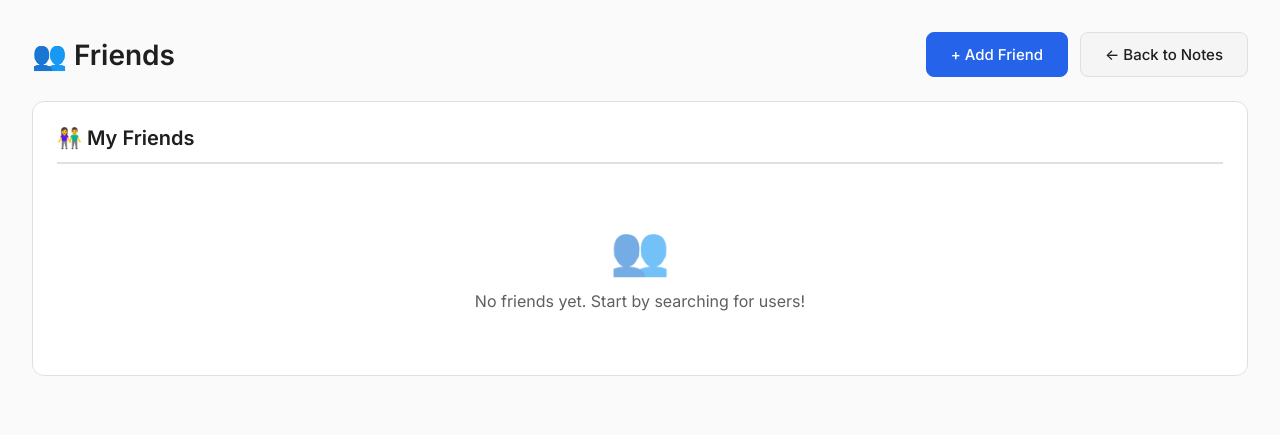
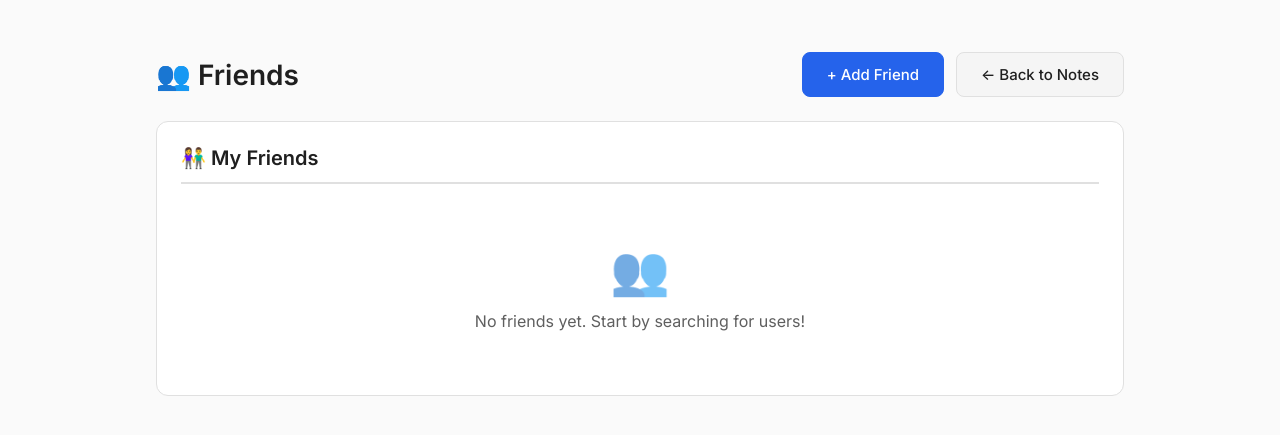
Before and after one commit to AchilleasG/notes-app, a Django app: page /friends/ in a window 1280 px wide. Shown: the part 78-513 px from the top of the page. Run offline with Django 5.2, Linux system fonts and the light colour scheme; the visitor is signed in with stand-in values (Sample User, id 1); data that the repository does not hold is empty; some libraries are stand-ins or nearby versions.

Commit message:
Fix extra CSS block placement

```diff
--- a/notes/templates/base.html
+++ b/notes/templates/base.html
@@ -349,9 +349,9 @@
         ::-webkit-scrollbar-thumb:hover {
             background: var(--text-tertiary);
         }
+    </style>
 
-        {% block extra_css %}{% endblock %}
-    </style>
+    {% block extra_css %}{% endblock %}
 </head>
 <body>
     <div class="container">
```
